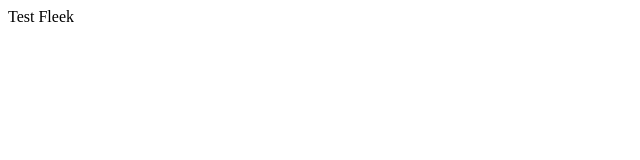
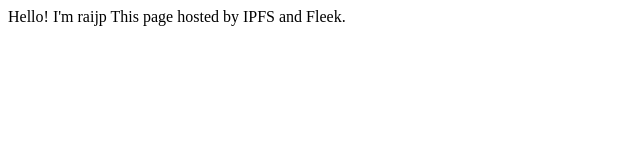
Before and after one commit to raijp/test, a plain HTML site: page index.html in a window 1280 px wide. Shown: the whole page, without its empty margins (0-640 px from the left). Drawn offline with Linux system fonts and the light colour scheme.

Commit message:
Update index.html

```diff
--- a/index.html
+++ b/index.html
@@ -1,5 +1,6 @@
 <html>
 <body>
-  Test Fleek
+  Hello! I'm raijp
+  This page hosted by IPFS and Fleek.
 </body>
 </html>
```
